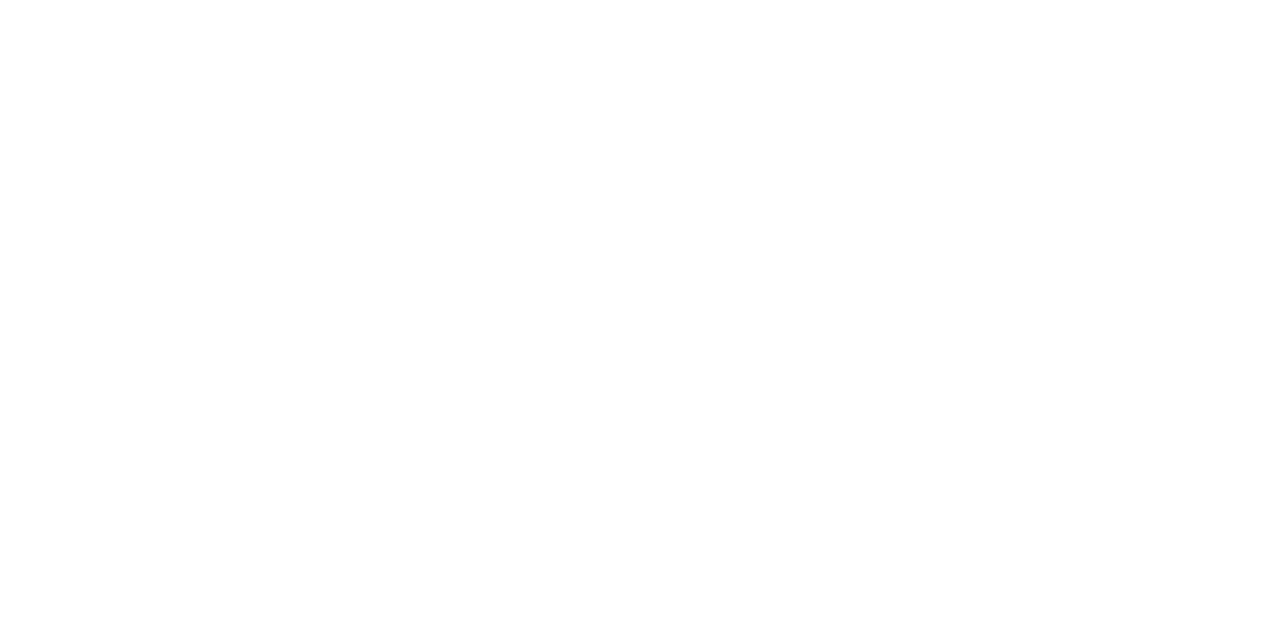
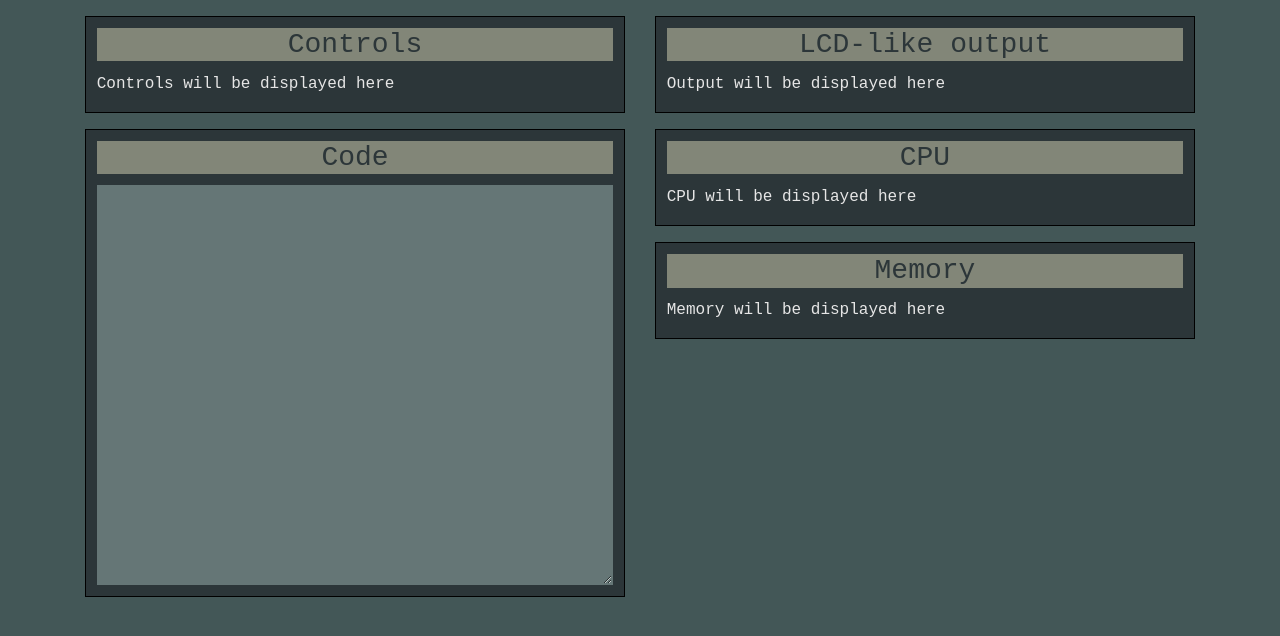
Before and after one commit to gabrielleme00/asm-sim, a plain HTML site: page index.html in a window 1280 px wide. Drawn offline with nearby package versions, Linux system fonts and the light colour scheme.

Commit message:
Initial UI

```diff
--- a/index.html
+++ b/index.html
@@ -5,12 +5,61 @@
     <meta name="viewport" content="width=device-width, initial-scale=1.0">
     <meta http-equiv="X-UA-Compatible" content="ie=edge">
     <title>8-bit Assembler Simulator</title>
+    <!-- Bootstrap CSS -->
+    <link rel="stylesheet" href="https://stackpath.bootstrapcdn.com/bootstrap/4.4.1/css/bootstrap.min.css" integrity="sha384-Vkoo8x4CGsO3+Hhxv8T/Q5PaXtkKtu6ug5TOeNV6gBiFeWPGFN9MuhOf23Q9Ifjh" crossorigin="anonymous">
+    <!-- Custom CSS -->
     <link rel="stylesheet" href="style.css">
+    <!-- Main script -->
     <script src="src/main.js" type="module"></script>
 </head>
 <body>
-    <script>
+    <div class="container">
+        <div class="row my-3">
+            <div class="col-md-6">
+                <div class="window">
+                    <h3 class="window-title">Controls</h3>
+                    <div class="window-content">
+                        <p>Controls will be displayed here</p>
+                    </div>
+                </div>
+            </div>
+            <div class="col-md-6">
+                <div class="window">
+                    <h3 class="window-title">LCD-like output</h3>
+                    <div class="window-content">
+                        <p>Output will be displayed here</p>
+                    </div>
+                </div>
+            </div>
+        </div>
+        <div class="row">
+            <div class="col-md-6">
+                <div class="window">
+                    <h3 class="window-title">Code</h3>
+                    <div class="window-content">
+                        <textarea class="form-control" name="codeArea" id="codeArea" spellcheck="false"></textarea>
+                    </div>
+                </div>
+            </div>
+            <div class="col-md-6">
+                <div class="window">
+                    <h3 class="window-title">CPU</h3>
+                    <div class="window-content">
+                        <p>CPU will be displayed here</p>
+                    </div>
+                </div>
+                <div class="window mt-3">
+                    <h3 class="window-title">Memory</h3>
+                    <div class="window-content">
+                        <p>Memory will be displayed here</p>
+                    </div>
+                </div>
+            </div>
+        </div>
+    </div>
 
-    </script>
+    <script src="https://code.jquery.com/jquery-3.4.1.slim.min.js" integrity="sha384-J6qa4849blE2+poT4WnyKhv5vZF5SrPo0iEjwBvKU7imGFAV0wwj1yYfoRSJoZ+n" crossorigin="anonymous"></script>
+    <script src="https://cdn.jsdelivr.net/npm/popper.js@1.16.0/dist/umd/popper.min.js" integrity="sha384-Q6E9RHvbIyZFJoft+2mJbHaEWldlvI9IOYy5n3zV9zzTtmI3UksdQRVvoxMfooAo" crossorigin="anonymous"></script>
+    <script src="https://stackpath.bootstrapcdn.com/bootstrap/4.4.1/js/bootstrap.min.js" integrity="sha384-wfSDF2E50Y2D1uUdj0O3uMBJnjuUD4Ih7YwaYd1iqfktj0Uod8GCExl3Og8ifwB6" crossorigin="anonymous"></script>
 </body>
 </html>
--- a/style.css
+++ b/style.css
@@ -0,0 +1,41 @@
+/*
+    - Color scheme:
+    https://coolors.co/657676-435757-2c3639-828678-8b342f
+*/
+
+body {
+    background-color: #435757;
+}
+
+.window {
+    width: 100%;
+    background-color: #2C3639;
+    border: 1px solid black;
+}
+
+.window-title, .window-content {
+    font-family: monospace;
+    margin: 2% 0 2% 2%;
+    width: 96%;
+}
+
+.window-title {
+    background-color: #828678;
+    color: #2C3639;
+    font-weight: 400;
+    text-align: center;
+}
+
+.window-content {
+    color: #e6e6e6;
+    font-family: monospace;
+}
+
+.window-content textarea,
+.window-content textarea:focus {
+    background-color: #657676;
+    border-color: #657676;
+    border-radius: 0;
+    color: #e6e6e6;
+    min-height: 400px;
+}
```
